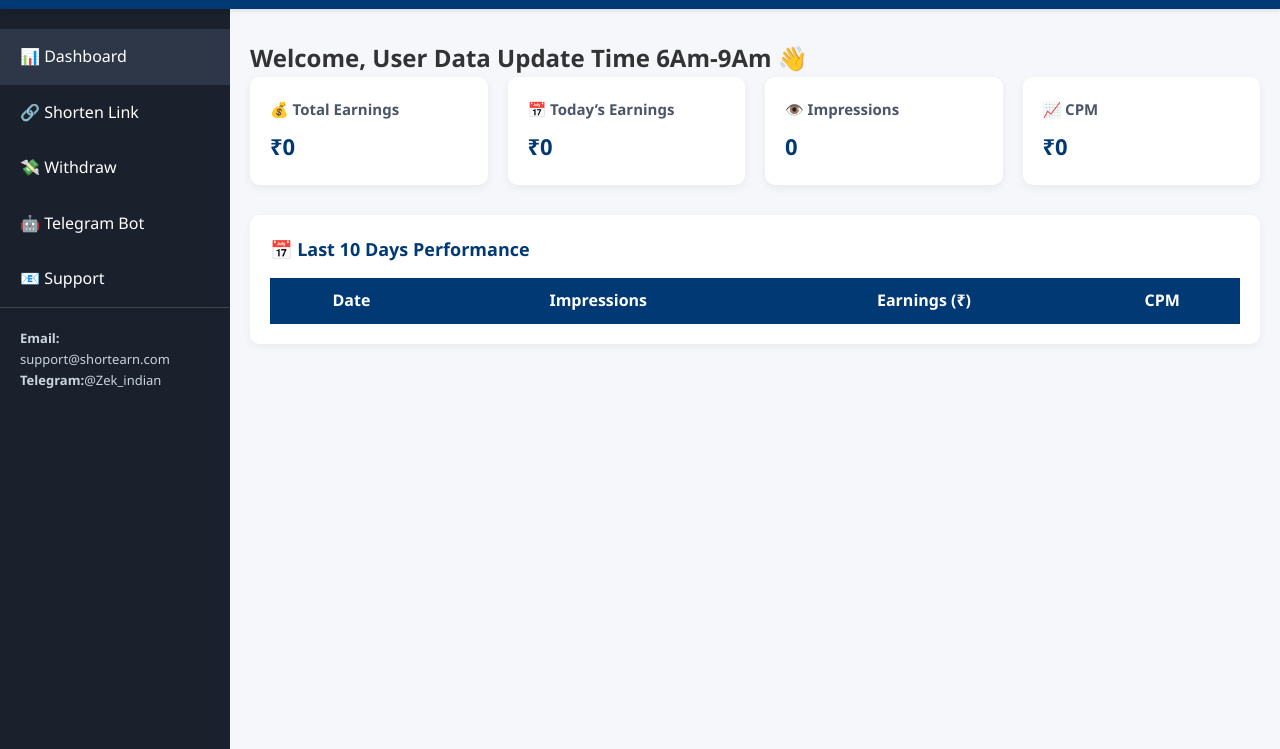
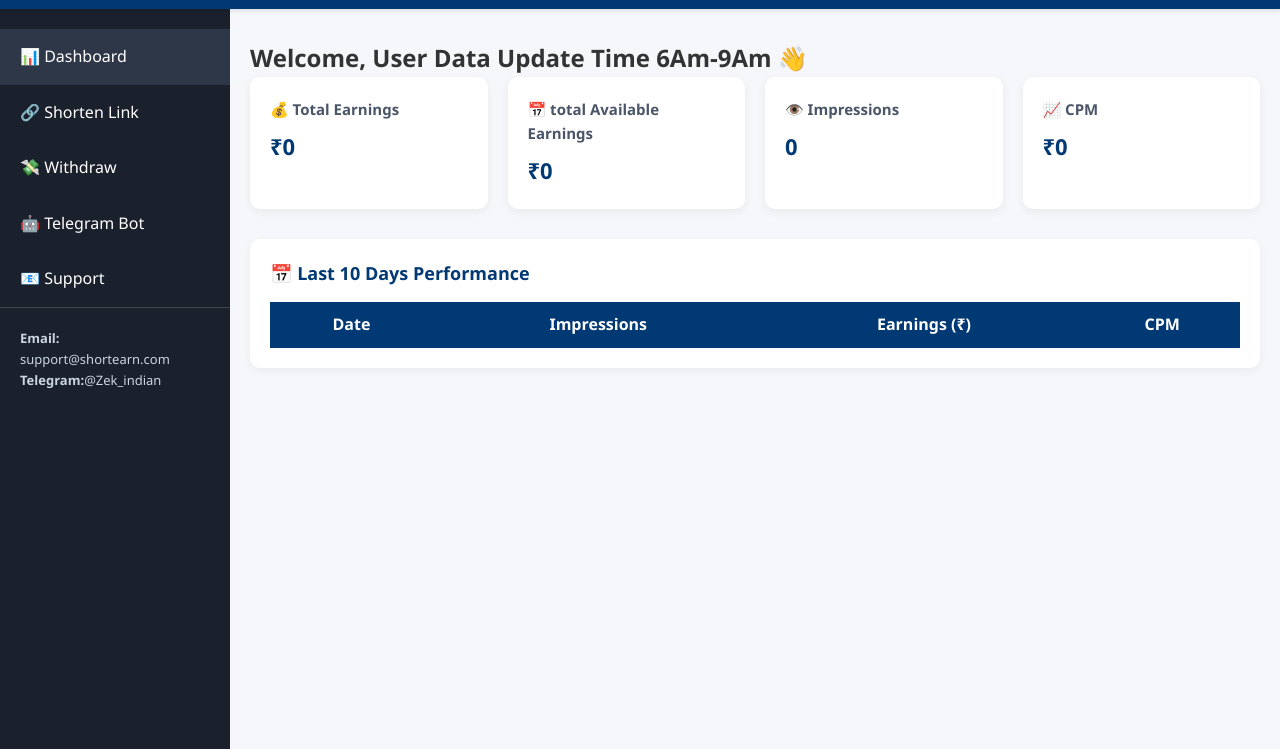
Before and after one commit to DEV43-78/terabox_link_shortner, a plain HTML site: page dashboard.html in a window 1280 px wide. Shown: the part 51-800 px from the top of the page. Drawn offline with Linux system fonts and the light colour scheme; no server answers.

Commit message:
Update dashboard.html

```diff
--- a/dashboard.html
+++ b/dashboard.html
@@ -83,7 +83,7 @@
 
       <section class="stats-grid">
         <div class="card"><h4>💰 Total Earnings</h4><p id="totalEarnings">₹0</p></div>
-        <div class="card"><h4>📅 Today’s Earnings</h4><p id="totalavailable">₹0</p></div>
+        <div class="card"><h4>📅 total Available Earnings</h4><p id="totalavailable">₹0</p></div>
         <div class="card"><h4>👁️ Impressions</h4><p id="totalImpressions">0</p></div>
         <div class="card"><h4>📈 CPM</h4><p id="currentCPM">₹0</p></div>
       </section>
```
